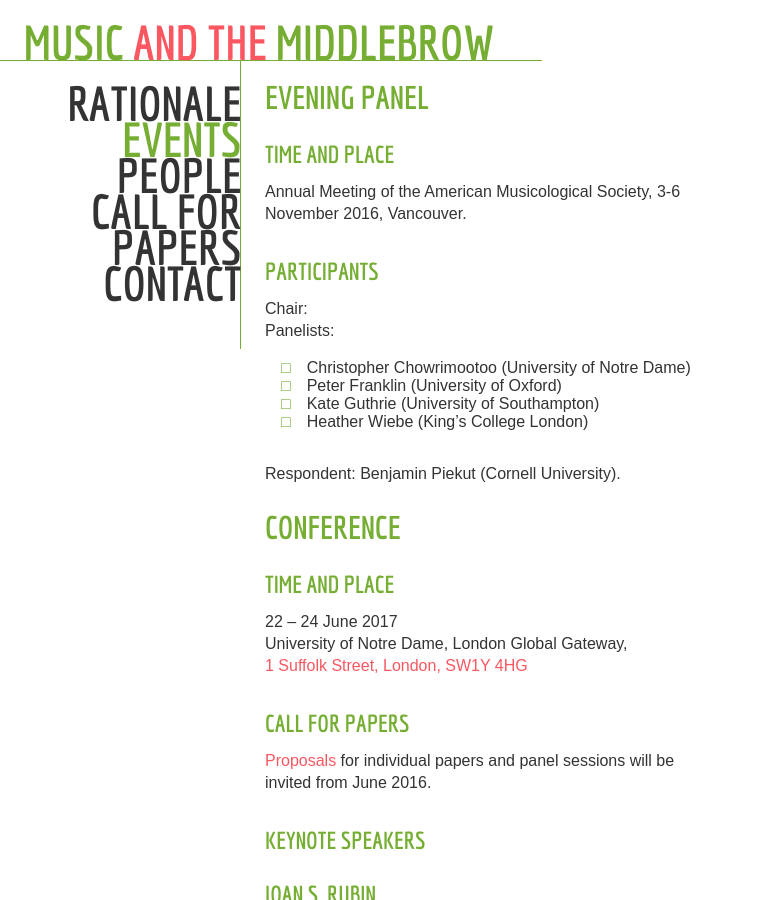
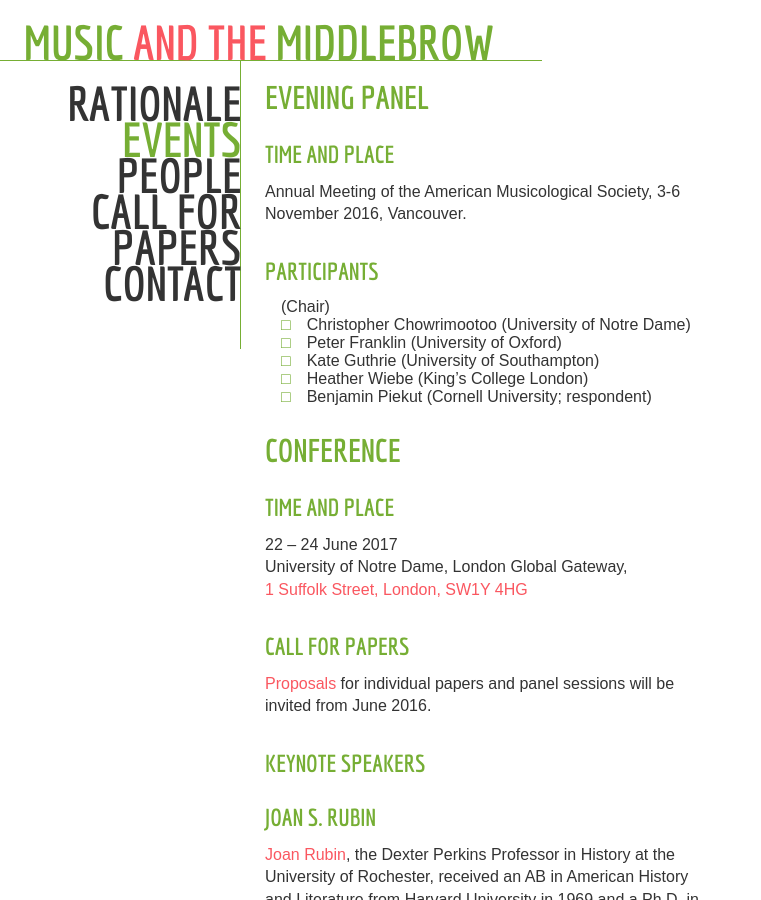
Before and after one commit to musicandthemiddlebrow/musicandthemiddlebrow.github.io, a Jekyll site: the page built from events.html, in a window 1280 px wide and 900 px high. Shown: the whole window, without its empty margins (0-761 px from the left). Built offline with Jekyll 4.4.1, drawn with Linux system fonts in a browser that asks for light colours.

Commit message:
Text edit

```diff
--- a/events.html
+++ b/events.html
@@ -9,16 +9,14 @@
 <p>Annual Meeting of the American Musicological Society, 3-6 November 2016, Vancouver.</p>
 
 <h3>Participants</h3>
-<p>Chair:
-  <br>Panelists:
-  <ul>
+  <ul> (Chair)
   <li>Christopher Chowrimootoo (University of Notre Dame)</li>
   <li>Peter Franklin (University of Oxford)</li>
   <li>Kate Guthrie (University of Southampton)</li>
   <li>Heather Wiebe (King’s College London)</li>
+  <li>Benjamin Piekut (Cornell University; respondent)
   </ul>
-  <br>Respondent: Benjamin Piekut (Cornell University).
-</p>
+
 
 <h2>Conference</h2>
 <h3>Time and Place</h3>
```
